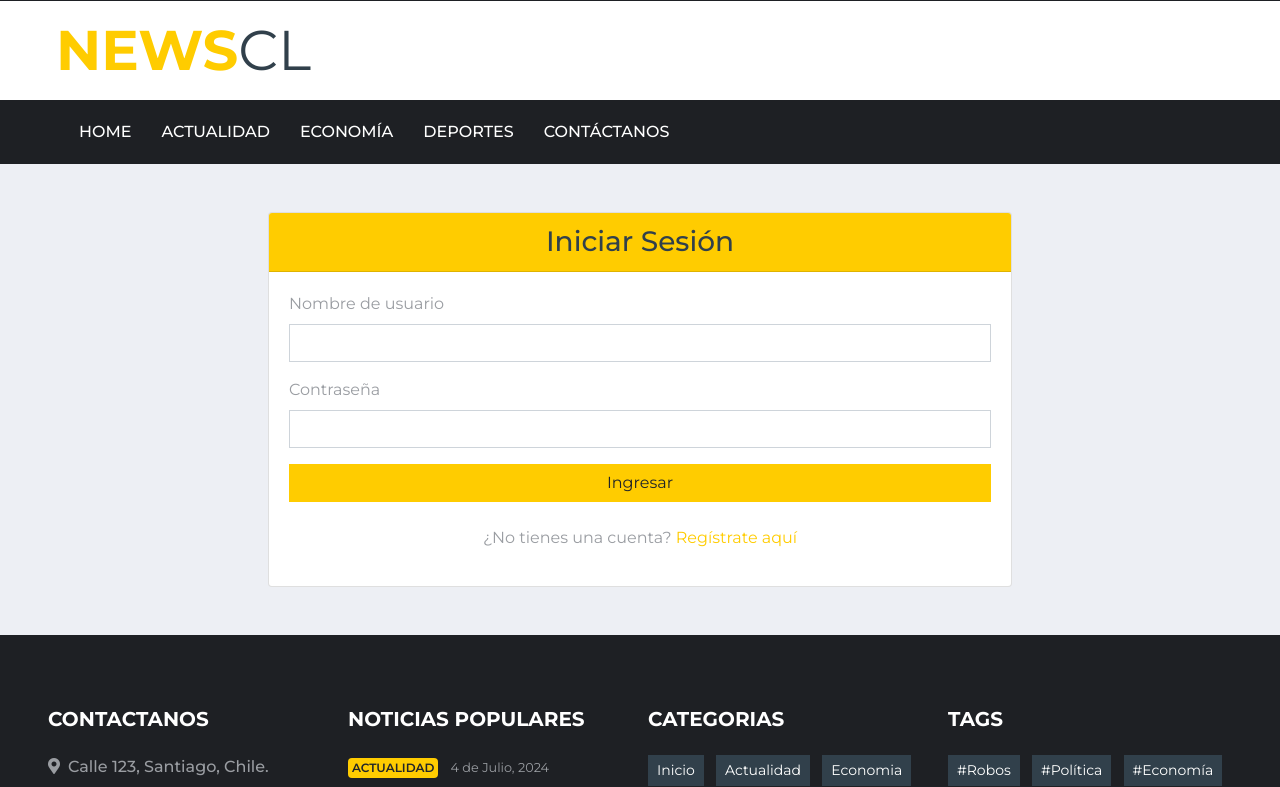
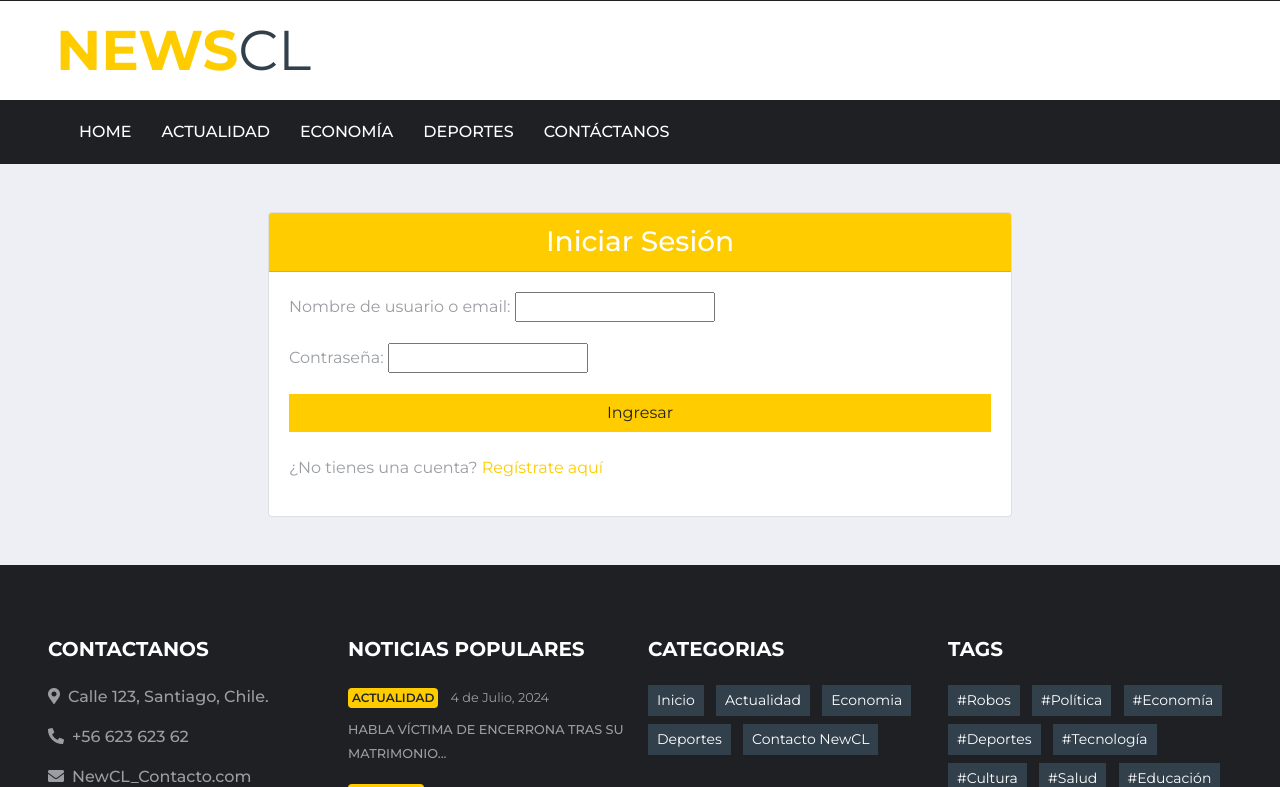
Before and after one commit to NicanorCastro153/Encargo3, a Django app: page /noticia/Iniciar_sesion in a window 1280 px wide. Shown: the part 39-826 px from the top of the page. Run offline with Django 5.2, Linux system fonts and the light colour scheme; some libraries are stand-ins or nearby versions.

Commit message:
registro-falta Iniciar sesion

```diff
--- a/Encargo3/noticia/forms.py
+++ b/Encargo3/noticia/forms.py
@@ -21,3 +21,7 @@
     class Meta:
         model = Noticia
         fields= "__all__"
+
+class UsuarioLoginForm(forms.Form):
+    nombre = forms.CharField(label='Nombre de usuario o email')
+    contraseña = forms.CharField(widget=forms.PasswordInput)
--- a/Encargo3/noticia/templates/menu/Iniciar_sesion.html
+++ b/Encargo3/noticia/templates/menu/Iniciar_sesion.html
@@ -1,36 +1,21 @@
 {% extends "base.html" %}
 
-{% load static %}
+{% block title %}
+    Iniciar Sesión
+{% endblock %}
 
-{% block title %}
-    Home
-{% endblock %}
 {% block content %}
-
-
-
-<!-- Login Form -->
 <div class="container mt-5">
     <div class="row justify-content-center">
-        <div class="col-md-8"> <!-- Ajuste del tamaño del contenedor -->
+        <div class="col-md-8">
             <div class="card">
-                <div class="card-header bg-primary text-black text-center nav-item nav-link h3">Iniciar Sesión</div>
+                <div class="card-header bg-primary text-white text-center h3">Iniciar Sesión</div>
+                <div class="card-body">
+                    <form method="post">
+                        {% csrf_token %}
+                        {{ form.as_p }}
 
-
-
-                <div class="card-body">
-                    <form method="POST" action="{% url 'Iniciar_sesion' %}">
-                        {% csrf_token %}
-                        <div class="form-group">
-                            <label for="username">Nombre de usuario</label>
-                            <input type="text" class="form-control" id="username" name="username" required>
-                        </div>
-                        <div class="form-group">
-                            <label for="password">Contraseña</label>
-                            <input type="password" class="form-control" id="password" name="password" required>
-                        </div>
-                        <button type="submit" class="btn btn-primary btn-block d-flex justify-content-center align-items-center">Ingresar</button>
-
+                        <button type="submit" class="btn btn-primary btn-block">Ingresar</button>
                         {% if messages %}
                             <div class="alert alert-danger mt-3">
                                 {% for message in messages %}
@@ -41,15 +26,11 @@
                     </form>
                     <br/>
                     <div class="register-link">
-                        <center>
-                            <p>¿No tienes una cuenta? <a href="{% url 'registrar' %}">Regístrate aquí</a></p>
-                        </center>
+                        <p>¿No tienes una cuenta? <a href="{% url 'registrar' %}">Regístrate aquí</a></p>
                     </div>
                 </div>
             </div>
         </div>
     </div>
 </div>
-
-
 {% endblock %}
--- a/Encargo3/noticia/urls.py
+++ b/Encargo3/noticia/urls.py
@@ -9,7 +9,7 @@
     path('contactanos',views.contactanos, name='contactanos'),
     path('deporte',views.deporte, name='deporte'),
     path('economia',views.economia, name='economia'),
-    path('login', views.user_login, name='login'),
+    path('Iniciar_sesion', views.Iniciar_sesion, name='Iniciar_sesion'),
     path('registrar', views.registrar, name='registrar'),
     #noticias
     path('noticiaArsenal',views.noticiaArsenal, name='noticiaArsenal'),
@@ -26,6 +26,6 @@
     path('AgregarTipoNoticia',views.AgregarTipoNoticia, name='AgregarTipoNoticia'),
     path('AgregarAsunto',views.AgregarAsunto, name='AgregarAsunto'),
     path('Contactanos',views.Contactanos, name='Contactanos'),
-    path('Iniciar_sesion',views.Iniciar_sesion, name='Iniciar_sesion'),
+
 
 ]
--- a/Encargo3/noticia/views.py
+++ b/Encargo3/noticia/views.py
@@ -1,12 +1,13 @@
 from django.http import HttpResponseRedirect
 from django.shortcuts import render
 
-from .models import Asunto, MensajeUsuario, Noticia, TipoNoticia
+from .models import Asunto, MensajeUsuario, Noticia, TipoNoticia, Usuario
 from .forms import AsuntoForm, MensajeUsuarioForm, NoticiaForm, TipoNoticiaForm
 from django.shortcuts import render, redirect
 from django.contrib.auth import authenticate, login
 from django.contrib import messages
 from django.contrib.auth.forms import UserCreationForm
+from .forms import UsuarioLoginForm
 0
 # Create your views here.
 
@@ -107,17 +108,25 @@
 
 
 
-def user_login(request):
+def Iniciar_sesion(request):
     if request.method == 'POST':
-        username = request.POST['username']
-        password = request.POST['password']
-        user = authenticate(request, username=username, password=password)
-        if user is not None:
-            login(request, user)
-            return redirect('home')  # Redirige al home después de iniciar sesión
-        else:
-            messages.error(request, 'Credenciales incorrectas.')
-    return render(request, 'Iniciar_sesion.html')
+        form = UsuarioLoginForm(request.POST)
+        if form.is_valid():
+            nombre = form.cleaned_data['nombre']
+            contraseña = form.cleaned_data['contraseña']
+
+            # Authenticate user
+            user = authenticate(request, username=nombre, password=contraseña)
+
+            if user is not None:
+                login(request, user)
+                return redirect('home')
+            else:
+                messages.error(request, 'Credenciales incorrectas.')
+    else:
+        form = UsuarioLoginForm()
+
+    return render(request, 'menu/Iniciar_sesion.html', {'form': form})
 
 def contactanos(request):
     if request.method != "POST":
@@ -149,17 +158,17 @@
         fecha_nacimiento = request.POST['fecha_nacimiento']
         contraseña = request.POST['password']
 
-        if Noticia.objects.filter(email=email).exists():
+        if Usuario.objects.filter(email=email).exists():
             messages.error(request, 'El correo electrónico ya está registrado.')
 
         else:
-            Noticia.objects.create(
+            Usuario.objects.create(
                 nombre=nombre,
                 email=email,
                 fecha_nacimiento=fecha_nacimiento,
                 contraseña=contraseña
             )
             messages.success(request, 'Usuario registrado exitosamente.')
-            return redirect(('home'))  # Asegúrate de tener una vista llamada 'home'
+            return redirect(('registrar'))
 
     return render(request, 'menu/registrar.html')
```
Also changed, not shown: Encargo3/noticia/models.py (+9 -0 lines), Encargo3/db.sqlite3, Encargo3/noticia/migrations/0003_usuario.py (added).
